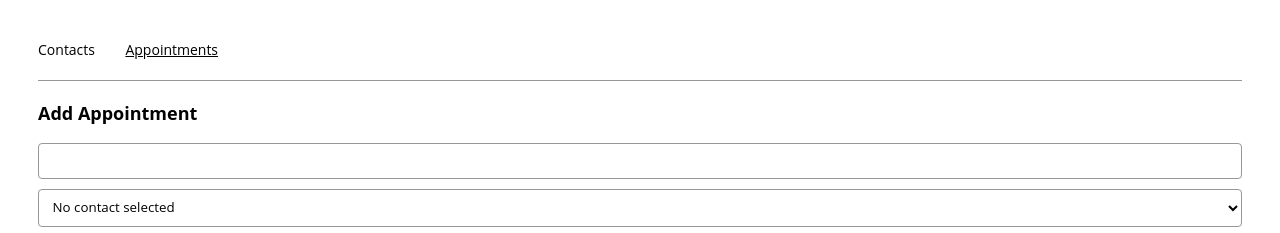
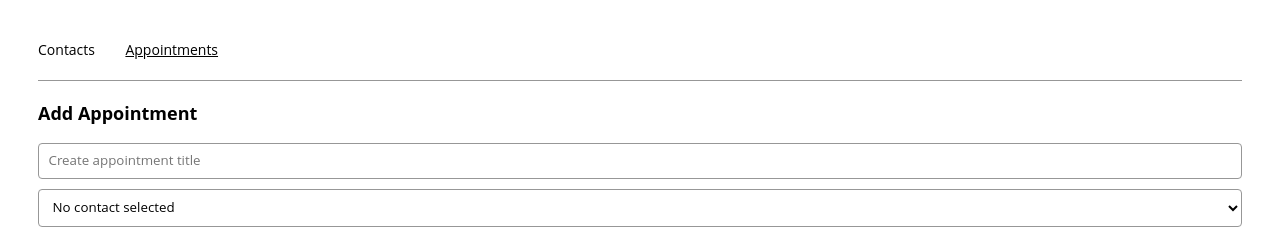
Before and after one commit to wfercanas/Appointment-Planner, a React (Create React App) app: page /appointments in a window 1280 px wide. Shown: the top 233 px of the page. Built offline with nearby package versions, Linux system fonts and the light colour scheme.

Commit message:
add/ placeholder for appointment title

```diff
--- a/src/components/appointmentForm/AppointmentForm.js
+++ b/src/components/appointmentForm/AppointmentForm.js
@@ -22,6 +22,7 @@ export const AppointmentForm = ({
       <input
         name="title"
         type="text"
+        placeholder="Create appointment title"
         value={title}
         onChange={handleChange}
         required
```
